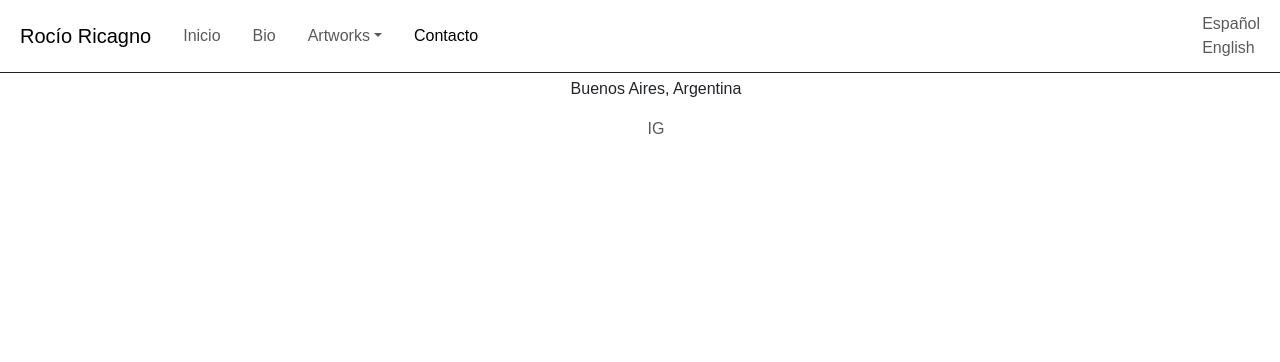
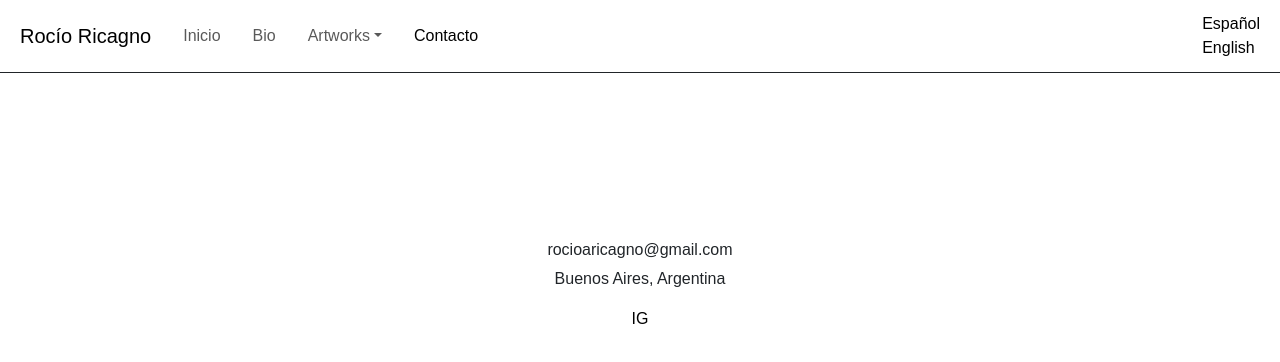
Before and after one commit to i-bruno/RicagnoWeb, a React (Create React App) app: page /contacto in a window 1280 px wide. Shown: the top 362 px of the page. Built offline with nearby package versions, Linux system fonts and the light colour scheme.

Commit message:
Intentando arreglar el body

```diff
--- a/src/App.css
+++ b/src/App.css
@@ -6,14 +6,6 @@
 }
 
 body {
-  display: flex;
-  justify-content: center;
-  background-position: center 10%;
-  background-repeat: repeat;
-  align-items: center;
-  flex-direction: column;
-  overflow-x: hidden;
-  position: relative;
   padding: 1rem;
 }
 
@@ -40,11 +32,9 @@ header {
   border-width: 1px 0 0;
 }
 
-
 h1, p, a{
   margin: 0.5rem;
 }
-
 
 .App {
   display: flex;
@@ -52,32 +42,3 @@ h1, p, a{
   align-items: center;
   width: 100%;
 }
-
-/* @media (max-width: 720px) {
-
-  html,
-  body {
-    width: 720px;
-  }
-} */
-
-/* @media only screen and (min-width: 768px){
-  html,
-  body {
-
-  }
-}
-
-@media only screen and (min-width: 1024px){
-  html,
-  body {
-
-  }
-}
-
-@media only screen and (min-width: 1200px){
-  html,
-  body {
-
-  }
-} */
--- a/src/components/Contacto/Contacto.css
+++ b/src/components/Contacto/Contacto.css
@@ -1,11 +1,8 @@
 .contenedorContacto{
-    background-color: white;
-    text-align: center;
+    width: 500px;
+    margin: 10rem;
     padding: 1rem;
-    margin: 1rem;
-    position: absolute;
-    top: 100%;
-    left: 50%;
-    transform: translate(-50%, -50%);
-    display: block;
+    text-align:center;
+    display: flex;
+    flex-direction: column;
 }
--- a/src/components/Navbar/Navbar.jsx
+++ b/src/components/Navbar/Navbar.jsx
@@ -1,8 +1,13 @@
-import React from 'react'
+import React from 'react';
 import { NavLink } from "react-router-dom";
-import "./Navbar.css"
 
-const Navbar = () => {
+export const Navbar = () => {
+
+    function cerrar() {
+        let navbar = document.querySelector(".nav-item");
+        navbar.click();
+    }
+
     return (
         <>
             <header>
@@ -15,10 +20,10 @@ const Navbar = () => {
                         <div className="collapse navbar-collapse" id="navbarSupportedContent">
                             <ul className="navbar-nav me-auto mb-2 mb-lg-0">
                                 <li className="nav-item">
-                                    <NavLink to={`/`} className="nav-link" aria-current="page">Inicio</NavLink>
+                                    <NavLink to={`/`} className="nav-link" aria-current="page" >Inicio</NavLink>
                                 </li>
                                 <li className="nav-item">
-                                    <NavLink to={`/bio`} className="nav-link">Bio</NavLink>
+                                    <NavLink to={`/bio`} className="nav-link" >Bio</NavLink>
                                 </li>
                                 <li className="nav-item dropdown">
                                     <a className="nav-link dropdown-toggle" role="button" data-bs-toggle="dropdown" aria-expanded="false" href='/'>
@@ -29,7 +34,7 @@ const Navbar = () => {
                                             <NavLink to={`/seniorita`} className="dropdown-item w-auto">Señorita</NavLink>
                                         </li>
                                         <li>
-                                            <NavLink to={`/pielderio`} className="dropdown-item w-auto">Piel de río</NavLink>
+                                            <NavLink to={`/pielderio`} className="dropdown-item w-auto" >Piel de río</NavLink>
                                         </li>
                                         <li>
                                             <NavLink to={`/proyectoarana`} className="dropdown-item w-auto">Proyecto Arana</NavLink>
@@ -40,7 +45,7 @@ const Navbar = () => {
                                     </ul>
                                 </li>
                                 <li className="nav-item">
-                                    <NavLink to={`/contacto`} className="nav-link">Contacto</NavLink>
+                                    <NavLink to={`/contacto`} className="nav-link" >Contacto</NavLink>
                                 </li>
                             </ul>
                             <div class="d-flex flex-column">
@@ -59,8 +64,10 @@ const Navbar = () => {
                     </div>
                 </nav>
             </header>
+
+
         </>
-    )
-}
+    );
+};
 
-export default Navbar
+export default Navbar;
```
Also changed, not shown: public/index.html (+8 -5 lines).
